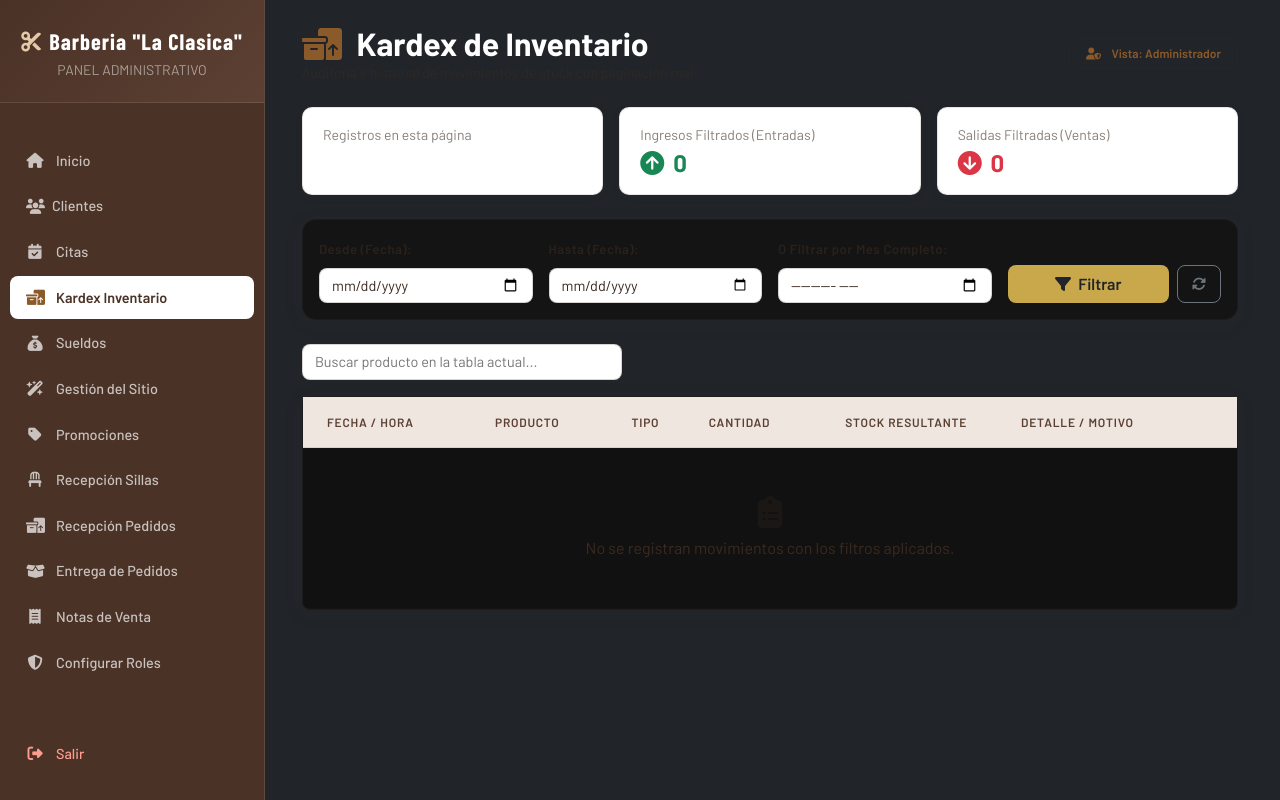
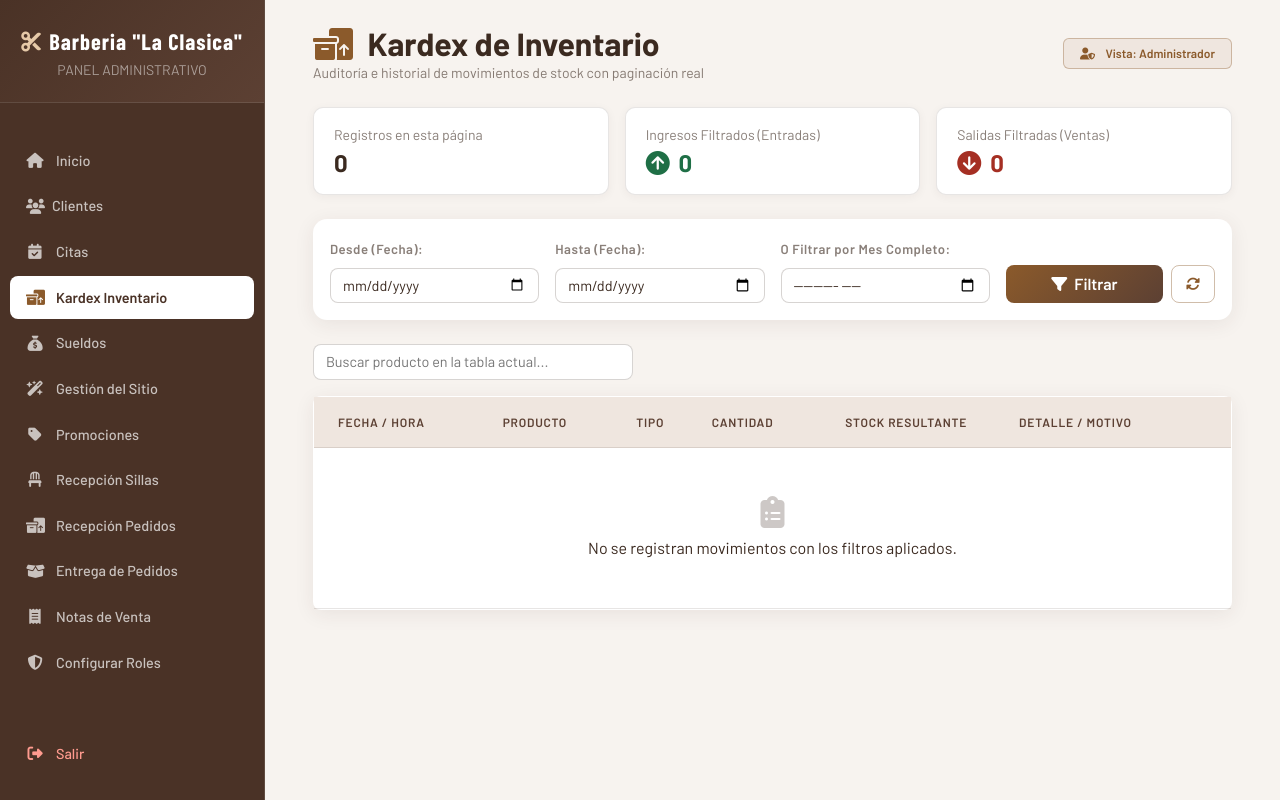
Before and after one commit to DevAngelaSS/SistemaWebBarberiaClasica, a Spring Boot app: page /admin/inventario/movimientos in a window 1280 px wide. Run offline with Spring Boot 4, Linux system fonts and the light colour scheme; a user stored in the database is signed in; data that the repository does not hold is empty; some of the project's set-up classes (security, data sources, template engines, error pages and the like) are left out, and stand-ins take their place; some libraries are stand-ins or nearby versions.

Commit message:
style: nueva paleta en kardex de inventario

```diff
--- a/src/main/resources/static/css/kardex.css
+++ b/src/main/resources/static/css/kardex.css
@@ -63,3 +63,59 @@
     color: #ffffff !important;
     font-weight: bold;
 }
+
+.main-content .text-white {
+    color: #3b2a20 !important;
+}
+
+.main-content .card {
+    background: #ffffff !important;
+    border: 1px solid rgba(59, 42, 32, 0.12) !important;
+    box-shadow: 0 4px 20px rgba(59, 42, 32, 0.08);
+}
+
+.main-content .badge.bg-dark.border {
+    background: #efe6df !important;
+    color: #8b5a2b !important;
+    border-color: rgba(139, 90, 43, 0.35) !important;
+}
+
+.stat-mini h4.text-success {
+    color: #1f6f46 !important;
+}
+
+.stat-mini h4.text-danger {
+    color: #a52f23 !important;
+}
+
+.main-content form.card .btn-warning {
+    background: linear-gradient(135deg, #8b5a2b, #5c4033) !important;
+    color: #ffffff !important;
+}
+
+.main-content form.card .btn-outline-secondary {
+    color: #8b5a2b;
+    border-color: rgba(139, 90, 43, 0.4);
+}
+
+.main-content form.card .btn-outline-secondary:hover {
+    background: #8b5a2b;
+    border-color: #8b5a2b;
+    color: #ffffff;
+}
+
+.main-content .table thead {
+    background: #efe6df !important;
+}
+
+.main-content .table td.text-success {
+    color: #1f6f46 !important;
+}
+
+.main-content .table td.text-danger {
+    color: #a52f23 !important;
+}
+
+.main-content .table td.fw-semibold.font-monospace {
+    color: #b7791f !important;
+}
--- a/src/main/resources/templates/admin/inventario-movimientos.html
+++ b/src/main/resources/templates/admin/inventario-movimientos.html
@@ -7,11 +7,11 @@
     <link rel="stylesheet" th:href="@{/css/kardex.css}">
 </head>
 
-<body class="bg-dark text-light">
+<body class="bg-light">
 
     <div th:replace="~{layout/sidebar :: sidebar_menu(activePage='kardex')}"></div>
 
-    <div class="main-content pt-4" style="margin-left: 260px; padding: 30px;">
+    <div class="main-content pt-4">
         <div class="container-fluid">
 
             <div class="d-flex justify-content-between align-items-center mb-4">
```
